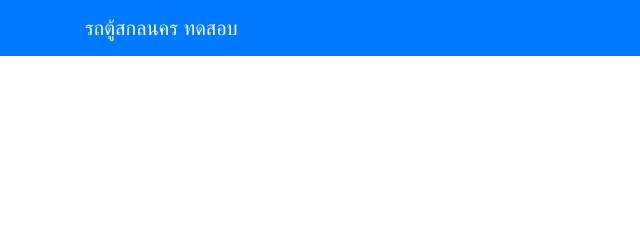
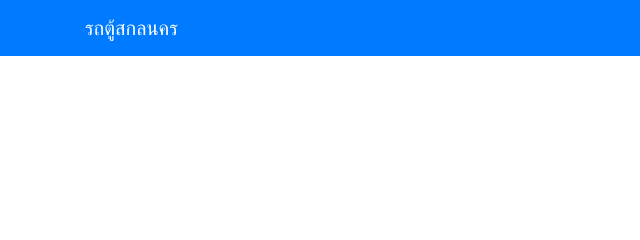
Before and after one commit to KieProgramer/van, a plain HTML site: page index.html in a window 1280 px wide. Shown: the top 240 px of the page, 0-640 px from the left. Drawn offline with nearby package versions, Linux system fonts and the light colour scheme.

Commit message:
Add existing file

```diff
--- a/index.html
+++ b/index.html
@@ -32,7 +32,7 @@
   <body>
     <nav class="navbar navbar-expand-lg navbar-dark bg-primary">
       <div class="container">
-        <a class="navbar-brand" href="#">รถตู้สกลนคร ทดสอบ</a>
+        <a class="navbar-brand" href="#">รถตู้สกลนคร</a>
       </div>
     </nav>
     <header>
```
